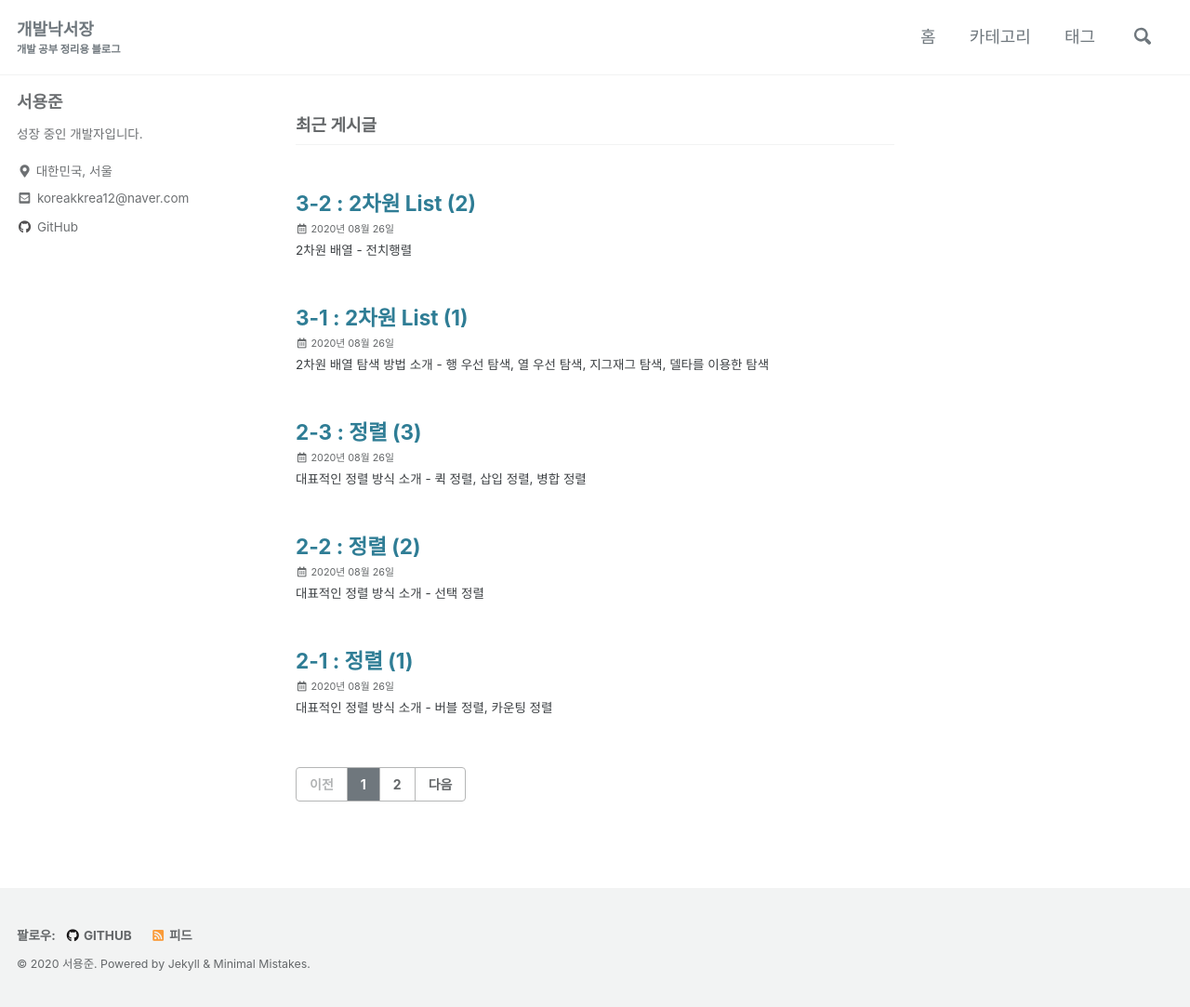
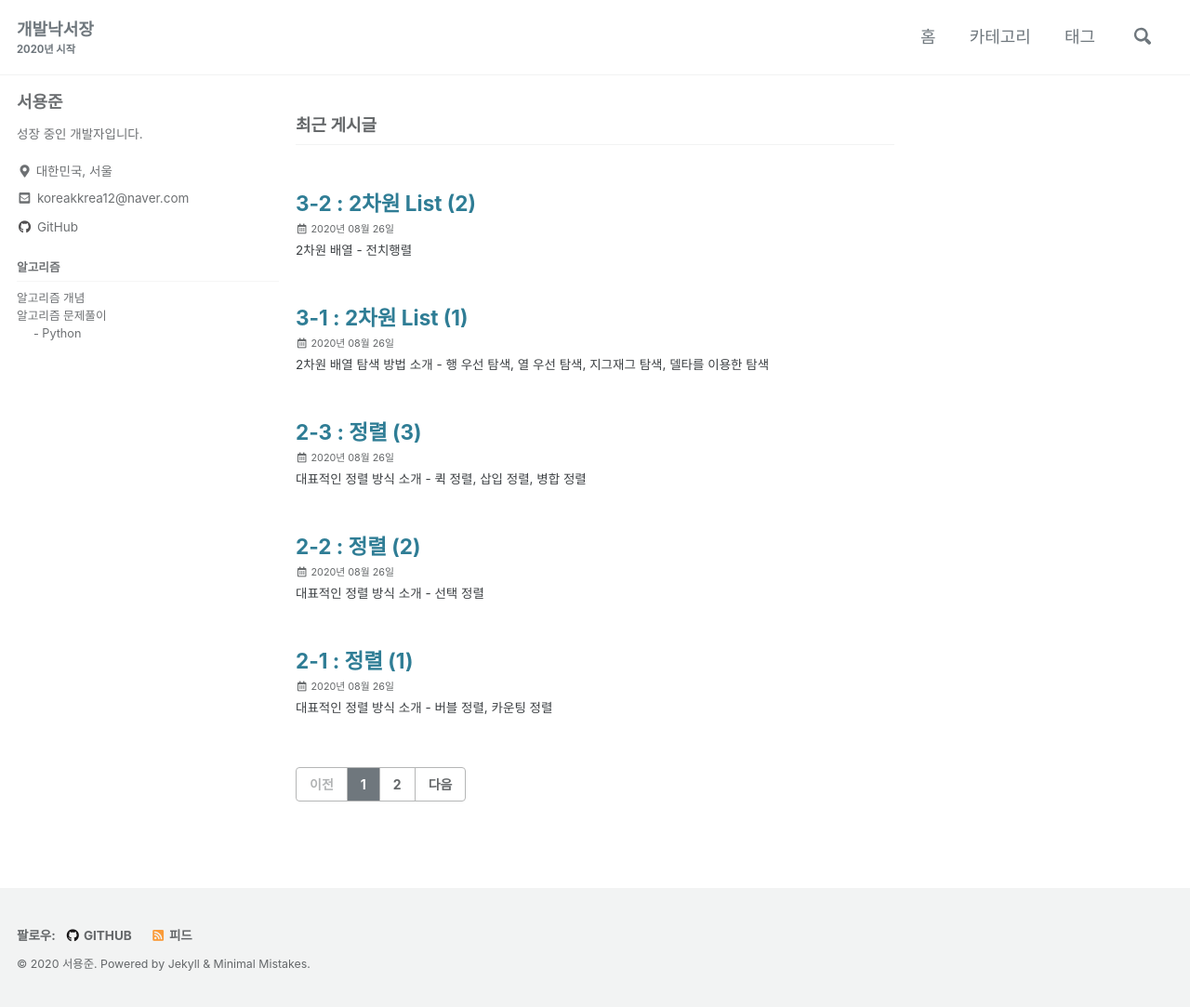
Before and after one commit to YongjoonSeo/YongjoonSeo.github.io, a Jekyll site: the page built from index.html, in a window 1280 px wide and 1083 px high. Shown: the whole window at 93% size. Built offline with Jekyll 4.4.1, drawn with Linux system fonts in a browser that asks for light colours; cached includes are drawn as plain includes; the list of posts is cut into pages by our own code; comment, search, counter and statistics services are not loaded; a style sheet for code colours, icons or effects is not loaded.

Commit message:
Feat: Make Custom Sidebar - nested
- 커스텀 사이드바 적용
  - nested 사이드바 구현 (링크는 tag로 되어있음)
  - 알고리즘 개념, 알고리즘 문제풀이 (Python) 까지만 만들어둠

```diff
--- a/_config.yml
+++ b/_config.yml
@@ -18,7 +18,7 @@ minimal_mistakes_skin    : "default" # "air", "aqua", "contrast", "dark", "dirt"
 locale                   : "ko-KR"
 title                    : "개발낙서장"
 title_separator          : "-"
-subtitle                 : "개발 공부 정리용 블로그" # site tagline that appears below site title in masthead
+subtitle                 : "2020년 시작" # site tagline that appears below site title in masthead
 name                     : "서용준"
 description              : "프로그래밍, 개발 관련 내용 정리합니다."
 url                      : "https://yongjoonseo.github.io" # the base hostname & protocol for your site e.g. "https://mmistakes.github.io"
@@ -293,3 +293,10 @@ defaults:
       comments: false
       share: true
       related: false
+
+  # _sidebar
+  - scope:
+      path: ""
+    values:
+      sidebar:
+        nav: "sidebar"
--- a/_data/navigation.yml
+++ b/_data/navigation.yml
@@ -6,13 +6,15 @@ main:
     url: /categories/
   - title: "태그"
     url: /tags/
-  # - title: "Quick-Start Guide"
-  #  url: https://mmistakes.github.io/minimal-mistakes/docs/quick-start-guide/
-  # - title: "About"
-  #   url: https://mmistakes.github.io/minimal-mistakes/about/
-  # - title: "Sample Posts"
-  #   url: /year-archive/
-  # - title: "Sample Collections"
-  #   url: /collection-archive/
-  # - title: "Sitemap"
-  #   url: /sitemap/
+
+# Sidebar
+sidebar:
+  - title: "알고리즘"
+    children:
+      - title: "알고리즘 개념"
+        url: /categories/algorithm-concepts/
+      - title: "알고리즘 문제풀이"
+        url: /categories/problem-solving/
+        grandchildren:
+          - title: "- Python"
+            url: /categories/problem-solving/python/
--- a/_includes/nav_list
+++ b/_includes/nav_list
@@ -17,6 +17,15 @@
         <ul>
           {% for child in nav.children %}
             <li><a href="{{ child.url | relative_url }}"{% if child.url == page.url %} class="active"{% endif %}>{{ child.title }}</a></li>
+
+            {% if child.grandchildren != null %}
+            <ul class="nav__granditems">
+              {% for grandchild in child.grandchildren %}
+                <li><a href="{{ grandchild.url | relative_url }}"{% if grandchild.url == page.url %} class="active"{% endif %}>{{ grandchild.title }}</a></li>
+              {% endfor %}
+            </ul>
+            {% endif %}
+
           {% endfor %}
         </ul>
         {% endif %}
--- /dev/null
+++ b/_pages/algorithm-concepts.md
@@ -0,0 +1,9 @@
+---
+title: "알고리즘 개념"
+permalink: /categories/algorithm-concepts/
+layout: category
+author_profile: true
+taxonomy: Algorithm Concepts
+---
+
+알고리즘 개념정리
--- /dev/null
+++ b/_pages/problem-solving-python.md
@@ -0,0 +1,9 @@
+---
+title: "알고리즘 문제풀이"
+permalink: /categories/problem-solving/python/
+layout: tag
+author_profile: true
+taxonomy: Python
+---
+
+알고리즘 문제풀이 - 파이썬
--- /dev/null
+++ b/_pages/problem-solving.md
@@ -0,0 +1,10 @@
+---
+title: "알고리즘 문제풀이"
+permalink: /categories/problem-solving/
+layout: category
+author_profile: true
+taxonomy: Problem Solving
+---
+
+백준, SWEA, Programmers 등
+알고리즘 문제풀이 모음
--- a/_sass/minimal-mistakes/_navigation.scss
+++ b/_sass/minimal-mistakes/_navigation.scss
@@ -445,6 +445,10 @@
     font-weight: bold;
   }
 
+  .nav__granditems {
+    margin-left: 1rem;
+  }
+
   @include breakpoint(max-width $large - 1px) {
     position: relative;
     max-height: 0;
```
